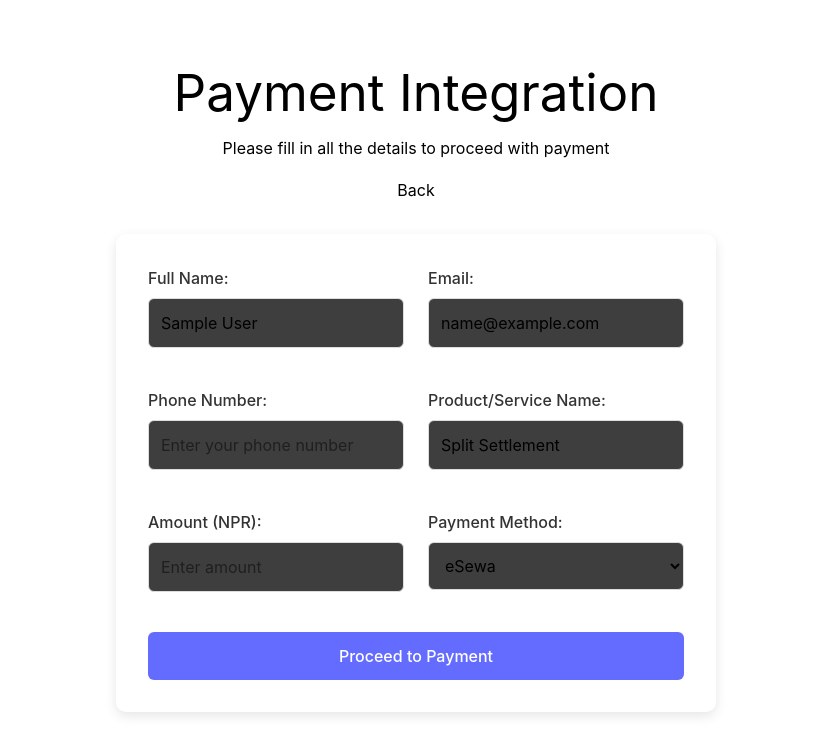
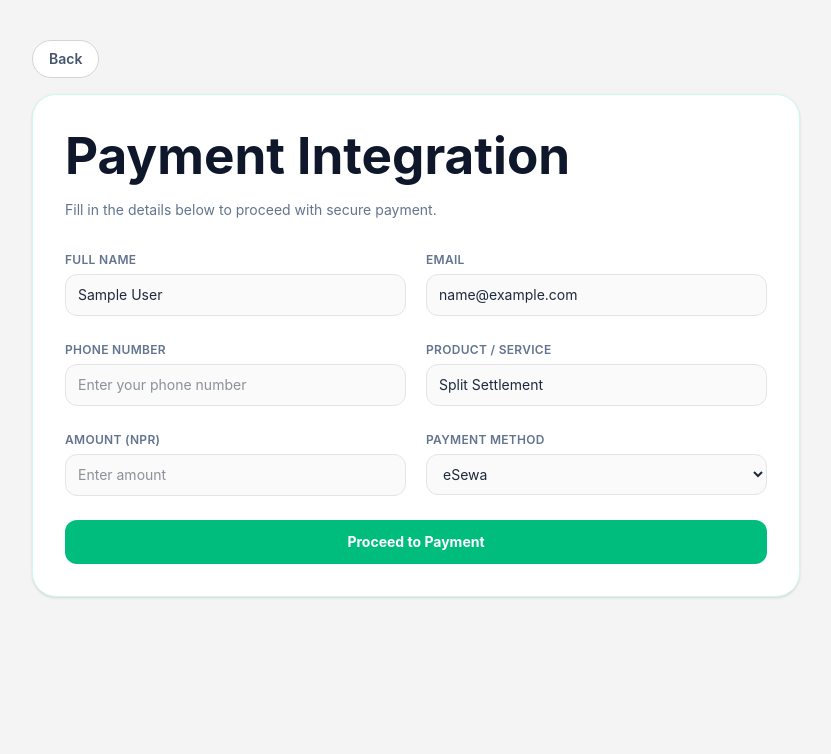
Before and after one commit to kushaljk11/ClassAThon-HisabSathi-BaadFaad, a React (Vite) app in the folder src/Frontend/Baadfaad/: page /payment in a window 1280 px wide. Shown: the top 754 px of the page, without its empty margins (224-1055 px from the left). Built offline with nearby package versions, Linux system fonts and the light colour scheme; sample sign-in values are in the browser's storage.

Commit message:
updated payement ui

```diff
--- a/src/Frontend/Baadfaad/src/components/layout/Dashboard/TopBar.jsx
+++ b/src/Frontend/Baadfaad/src/components/layout/Dashboard/TopBar.jsx
@@ -44,18 +44,16 @@ export default function TopBar({ onMenuToggle, isOpen }) {
           {/* User Profile (Desktop) */}
           {user && (
             <div className="hidden md:flex items-center gap-3">
-              <div className="flex items-center gap-3">
-                <div className="h-9 w-9 rounded-full bg-linear-to-br from-emerald-400 to-emerald-600 flex items-center justify-center text-white font-bold text-sm shadow-md">
-                  {user.name?.charAt(0).toUpperCase() || 'U'}
+              <div className="h-9 w-9 rounded-full bg-linear-to-br from-emerald-400 to-emerald-600 flex items-center justify-center text-white font-bold text-sm shadow-md">
+                {user.name?.charAt(0).toUpperCase() || 'U'}
+              </div>
+              <div className="min-w-0 text-left flex flex-col justify-center">
+                <div className="text-sm font-semibold text-slate-800 leading-5 truncate">
+                  {user.name || 'User'}
                 </div>
-                <div className="text-left">
-                  <p className="text-sm font-semibold text-slate-800 leading-tight">
-                    {user.name || 'User'}
-                  </p>
-                  <p className="text-xs text-slate-500 truncate max-w-37.5">
-                    {user.email || 'user@example.com'}
-                  </p>
-                </div>
+                <span className="text-xs text-slate-500 leading-4 truncate max-w-37.5">
+                  {user.email || 'user@example.com'}
+                </span>
               </div>
 
               {/* Logout Button */}
--- a/src/Frontend/Baadfaad/src/components/layout/Payment/paymentForm.jsx
+++ b/src/Frontend/Baadfaad/src/components/layout/Payment/paymentForm.jsx
@@ -9,6 +9,10 @@ const PaymentComponent = () => {
   const navigate = useNavigate();
   const [searchParams] = useSearchParams();
   const { user } = useAuth();
+
+  const inputClass =
+    "mt-1 w-full rounded-xl border border-zinc-200 bg-zinc-50 px-3 py-2.5 text-sm text-slate-800 outline-none transition focus:border-emerald-400 focus:ring-2 focus:ring-emerald-100";
+  const labelClass = "text-xs font-semibold uppercase tracking-wide text-slate-500";
 
   const amountFromQuery = searchParams.get("amount") || "";
   const gatewayFromQuery = searchParams.get("gateway") || "esewa";
@@ -34,6 +38,12 @@ const PaymentComponent = () => {
 
   const handleSubmit = async (e) => {
     e.preventDefault();
+
+    if (String(formData.paymentGateway).toLowerCase() === "khalti") {
+      toast.error("Khalti is currently noy Available");
+      return;
+    }
+
     setIsSubmitting(true);
 
     try {
@@ -64,17 +74,25 @@ const PaymentComponent = () => {
   };
 
   return (
-    <div className="payment-container">
-      <h1>Payment Integration</h1>
-      <p>Please fill in all the details to proceed with payment</p>
-      <button type="button" onClick={() => navigate(-1)}>
+    <div className="min-h-screen bg-zinc-100 px-4 py-10 sm:px-6 lg:px-8">
+      <div className="mx-auto max-w-3xl">
+        <button
+          type="button"
+          onClick={() => navigate(-1)}
+          className="mb-4 inline-flex items-center rounded-full border border-zinc-300 bg-white px-4 py-2 text-sm font-semibold text-slate-600 transition hover:bg-zinc-50"
+        >
           Back
         </button>
 
-      <div className="form-container">
-        <form className="styled-form" onSubmit={handleSubmit}>
-          <div className="form-group">
-            <label htmlFor="customerName">Full Name:</label>
+        <div className="rounded-3xl border border-emerald-100 bg-white p-6 shadow-sm sm:p-8">
+          <h1 className="text-3xl font-bold text-slate-900 sm:text-4xl">Payment Integration</h1>
+          <p className="mt-2 text-sm text-slate-500">
+            Fill in the details below to proceed with secure payment.
+          </p>
+
+          <form className="mt-6 grid grid-cols-1 gap-4 sm:grid-cols-2 sm:gap-5" onSubmit={handleSubmit}>
+            <div>
+              <label htmlFor="customerName" className={labelClass}>Full Name</label>
               <input
                 type="text"
                 id="customerName"
@@ -83,11 +101,12 @@ const PaymentComponent = () => {
                 onChange={handleChange}
                 required
                 placeholder="Enter your full name"
+                className={inputClass}
               />
             </div>
 
-          <div className="form-group">
-            <label htmlFor="customerEmail">Email:</label>
+            <div>
+              <label htmlFor="customerEmail" className={labelClass}>Email</label>
               <input
                 type="email"
                 id="customerEmail"
@@ -96,11 +115,12 @@ const PaymentComponent = () => {
                 onChange={handleChange}
                 required
                 placeholder="Enter your email"
+                className={inputClass}
               />
             </div>
 
-          <div className="form-group">
-            <label htmlFor="customerPhone">Phone Number:</label>
+            <div>
+              <label htmlFor="customerPhone" className={labelClass}>Phone Number</label>
               <input
                 type="tel"
                 id="customerPhone"
@@ -109,11 +129,12 @@ const PaymentComponent = () => {
                 onChange={handleChange}
                 required
                 placeholder="Enter your phone number"
+                className={inputClass}
               />
             </div>
 
-          <div className="form-group">
-            <label htmlFor="productName">Product/Service Name:</label>
+            <div>
+              <label htmlFor="productName" className={labelClass}>Product / Service</label>
               <input
                 type="text"
                 id="productName"
@@ -122,11 +143,12 @@ const PaymentComponent = () => {
                 onChange={handleChange}
                 required
                 placeholder="Enter product/service name"
+                className={inputClass}
               />
             </div>
 
-          <div className="form-group">
-            <label htmlFor="amount">Amount (NPR):</label>
+            <div>
+              <label htmlFor="amount" className={labelClass}>Amount (NPR)</label>
               <input
                 type="number"
                 id="amount"
@@ -136,31 +158,36 @@ const PaymentComponent = () => {
                 required
                 min="1"
                 placeholder="Enter amount"
+                className={inputClass}
               />
             </div>
 
-          <div className="form-group">
-            <label htmlFor="paymentGateway">Payment Method:</label>
+            <div>
+              <label htmlFor="paymentGateway" className={labelClass}>Payment Method</label>
               <select
                 id="paymentGateway"
                 name="paymentGateway"
                 value={formData.paymentGateway}
                 onChange={handleChange}
                 required
+                className={inputClass}
               >
                 <option value="esewa">eSewa</option>
                 <option value="khalti">Khalti</option>
               </select>
             </div>
 
+            <div className="sm:col-span-2 mt-1">
               <button
                 type="submit"
-            className="submit-button"
                 disabled={isSubmitting}
+                className="inline-flex w-full items-center justify-center rounded-xl bg-emerald-500 px-5 py-3 text-sm font-bold text-white transition hover:bg-emerald-600 disabled:cursor-not-allowed disabled:bg-zinc-300"
               >
                 {isSubmitting ? "Processing..." : "Proceed to Payment"}
               </button>
+            </div>
           </form>
+        </div>
       </div>
     </div>
   );
--- a/src/Frontend/Baadfaad/src/index.css
+++ b/src/Frontend/Baadfaad/src/index.css
@@ -60,21 +60,6 @@
 .stagger > *:nth-child(9) { animation-delay: 800ms; }
 
 
-
-body {
-  margin: 0;
-  display: flex;
-  place-items: center;
-  min-width: 320px;
-  min-height: 100vh;
-}
-
-#root {
-  max-width: 1280px;
-  margin: 0 auto;
-  padding: 2rem;
-  text-align: center;
-}
 
 h1 {
   font-size: 3.2em;
--- a/src/Frontend/Baadfaad/src/pages/split/SplitBreakdown.jsx
+++ b/src/Frontend/Baadfaad/src/pages/split/SplitBreakdown.jsx
@@ -373,7 +373,7 @@ export default function SplitBreakdown() {
                     {/* Right: payment info */}
                     <div className="flex flex-wrap items-center gap-6">
                       {/* Amount Paid */}
-                      <div>
+                      <div className="min-w-44">
                         <p className="text-[10px] font-bold uppercase tracking-wider text-slate-400">
                           Amount Paid
                         </p>
@@ -385,10 +385,10 @@ export default function SplitBreakdown() {
                             value={amountPaid}
                             disabled={updatingIdx === i}
                             onChange={(e) => handlePaymentUpdate(i, "amountPaid", e.target.value)}
-                            className="mt-1 w-28 rounded-full border border-emerald-200 bg-zinc-50 px-4 py-2 text-sm font-bold text-slate-700 outline-none focus:border-emerald-400"
+                            className="mt-1 w-full rounded-xl border border-emerald-200 bg-white px-4 py-2.5 text-sm font-bold text-slate-700 outline-none transition focus:border-emerald-400 focus:ring-2 focus:ring-emerald-100"
                           />
                         ) : (
-                          <div className="mt-1 rounded-full bg-zinc-100 px-4 py-2 text-sm font-bold text-slate-700">
+                          <div className="mt-1 w-full rounded-xl border border-zinc-200 bg-zinc-50 px-4 py-2.5 text-sm font-bold text-slate-700">
                             Rs {amountPaid.toLocaleString()}
                           </div>
                         )}
```
Lines whose indentation alone changed are shown as unchanged.
